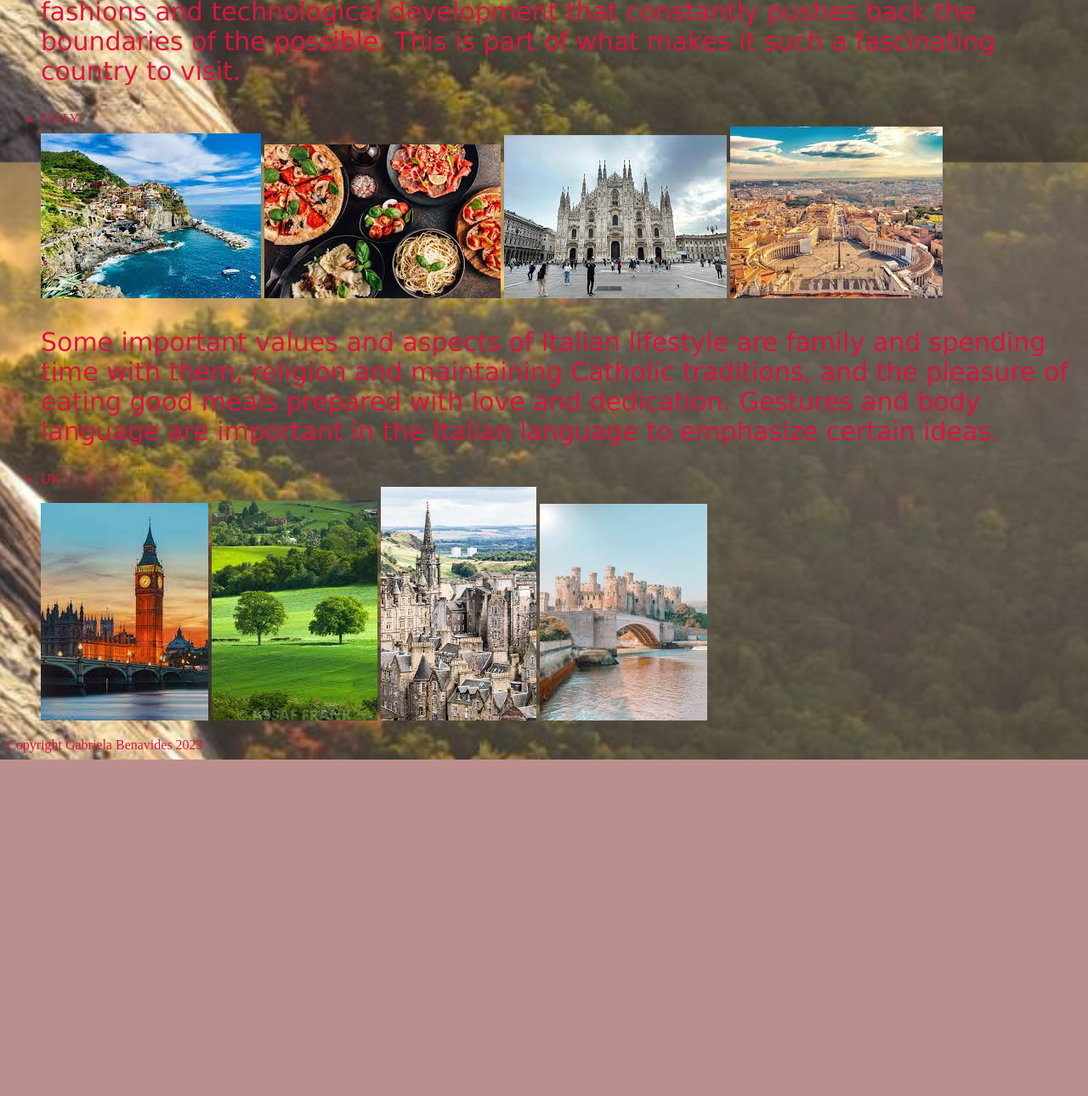
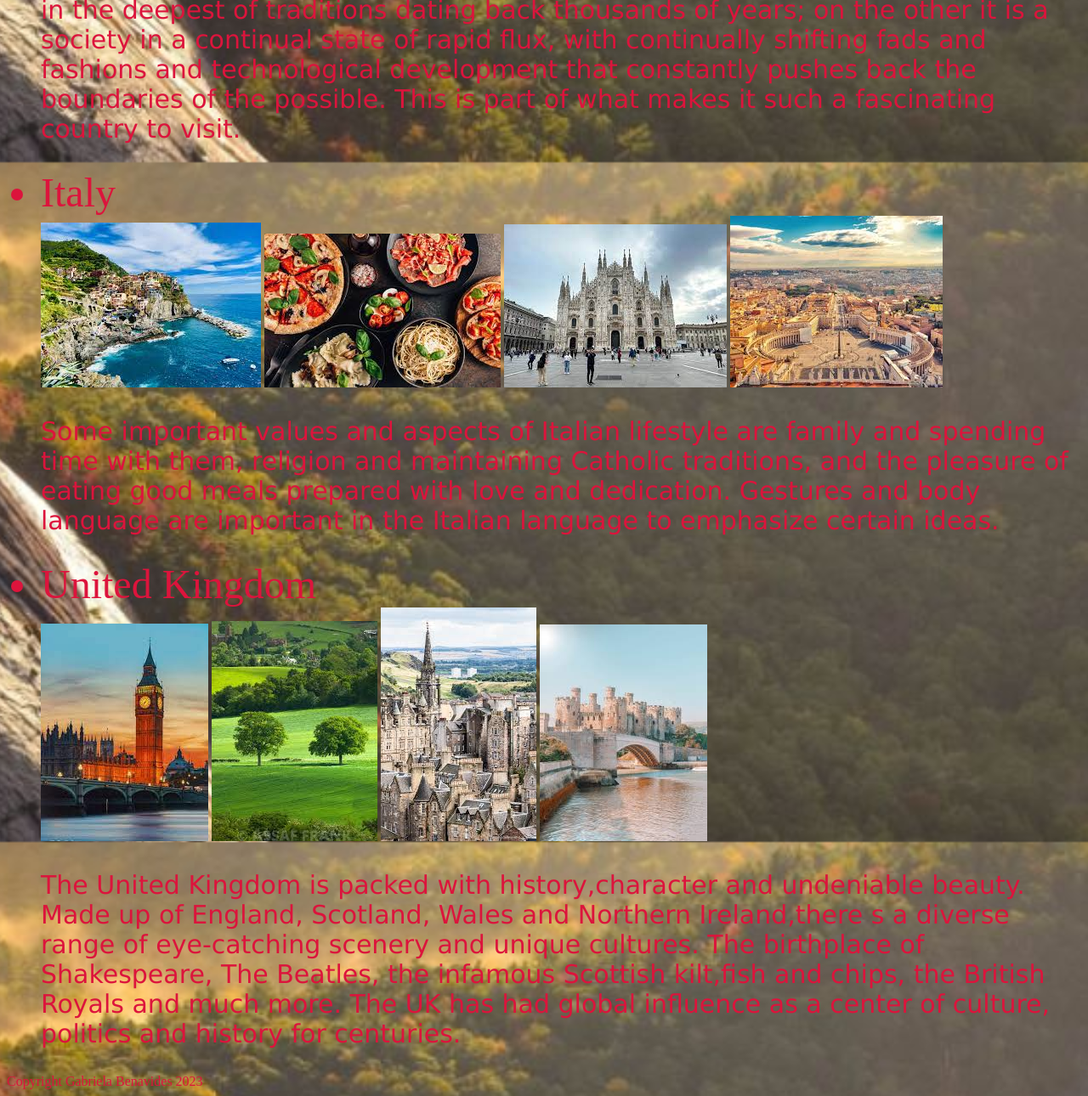
Before and after one commit to GNB87/FINAL-PROJECT2, a plain HTML site: page index.html in a window 1280 px wide. Shown: the part 609-1899 px from the top of the page at 85% size. Before the commit the page ends 1503 px from the top, so only its background shows below. Drawn offline with Linux system fonts and the light colour scheme.

Commit message:
index.html

```diff
--- a/index.html
+++ b/index.html
@@ -18,6 +18,7 @@ style>
           h1 {
             color: #dc143c;
             text-align: center;
+            font-size: xxx-large;
           }
 
           p {
@@ -35,27 +36,28 @@ style>
 </style>
 </head>
 <body>
+  <div>
 
-<h1>Trveling the World</h1>
+    <h1> Travel with Worlds</h1>
 
-<p>Always wanted to travel. Here are places I want to travel to. Experience the culture and look at their beautiful landscape.
+      <p> Always wanted to travel. Here are places I want to travel to. Experience the culture and look at their beautiful landscape.
         I'm a really big foodie and like learning different cultures and traditions.</p>
 
 
        <ul style="color: #dc143c" aria-setsize="10" >
 
-  <li>JAPAN </li>
+       <li style="font-size: xxx-large;">Japan </li>
        <img src="images/images4.jpeg" alt="images4.jpeg">
        <img src="images/images2.jpeg" alt="images1.jpeg">
        <img src="images/images5.jpeg" alt="images5.jpeg">
        <img src="images/images6.jpeg" alt="images6.jpeg">
 
-    <p>Japan has a fascinating and multifaceted culture; on the one hand it is steeped in the deepest of traditions
+       <p> Japan has a fascinating and multifaceted culture; on the one hand it is steeped in the deepest of traditions
        dating back thousands of years; on the other it is a society in a continual state of rapid flux,
        with continually shifting fads and fashions and technological development that constantly pushes back
        the boundaries of the possible. This is part of what makes it such a fascinating country to visit.</p>
 
-  <li>ITALY</li>
+       <li style="font-size: xxx-large;">Italy</li>
        <img src="images/images12.jpeg" alt="images12.jpeg">
        <img src="images/images9.jpeg" alt="images9.jpeg">
        <img src="images/images10.jpeg" alt="images10.jpeg">
@@ -65,13 +67,21 @@ style>
        religion and maintaining Catholic traditions, and the pleasure of eating good meals prepared with love and
        dedication. Gestures and body language are important in the Italian language to emphasize certain ideas.</p>
 
-    <li>UK</li>
+       <li style="font-size: xxx-large;"> United Kingdom</li>
        <img src="images/images14.jpeg" alt="images14.jpeg">
        <img src="images/images15.jpeg" alt="images15.jpeg">
        <img src="images/images16.jpeg" alt="images16.jpeg">
        <img src="images/images17.jpeg" alt="images17.jpeg">
 
+       <p>The United Kingdom is packed with history,character and undeniable beauty. Made up of England, Scotland, Wales and
+         Northern Ireland,there s a diverse range of eye-catching scenery and unique cultures. The birthplace of Shakespeare, The Beatles,
+         the infamous Scottish kilt,fish and chips, the British Royals and much more. The UK has had global influence as a center of culture,
+         politics and history for centuries.</p>
+
+
       </ul>
+    </div>
+
 
   <footer style="color: #dc143c;">
     Copyright Gabriela Benavides 2023</footer>
```
Lines whose indentation alone changed are shown as unchanged.
